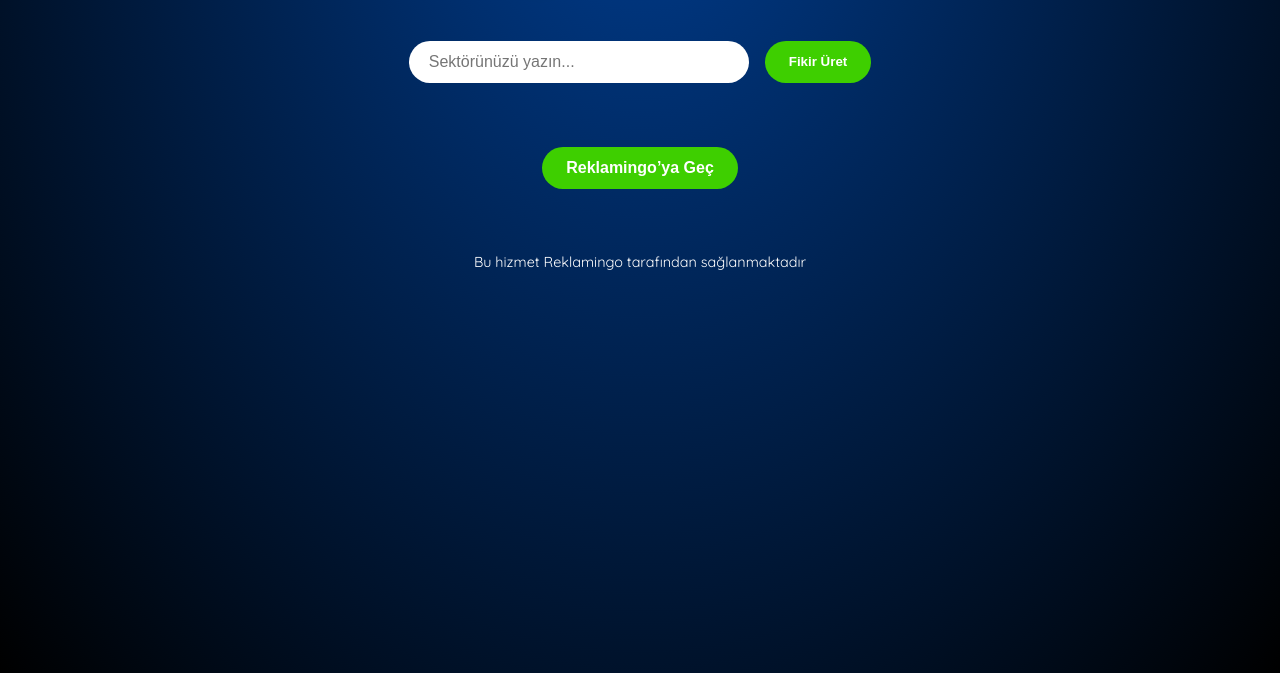
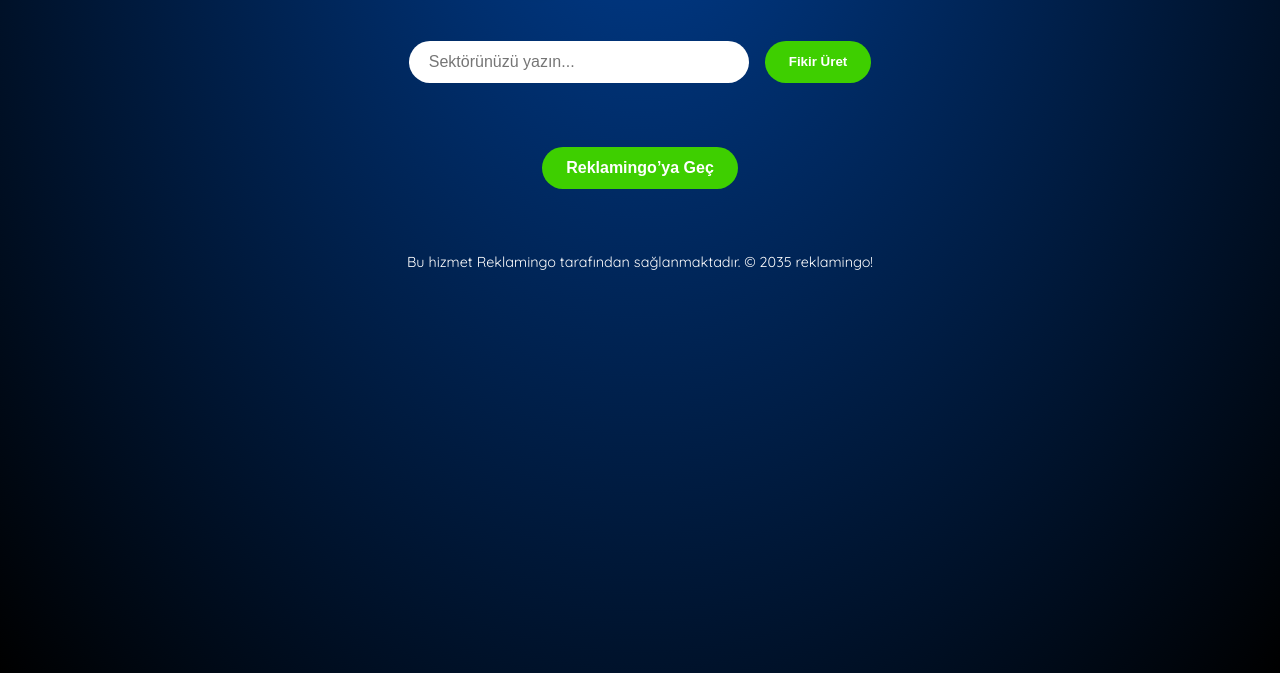
Before and after one commit to reklamingo/reklamingo-ai-assistant, a website: page public/index.html in a window 1280 px wide. Shown: the part 191-864 px from the top of the page. Drawn offline with Linux system fonts and the light colour scheme.

Commit message:
Update index.html

```diff
--- a/public/index.html
+++ b/public/index.html
@@ -203,7 +203,7 @@
 </div>
 
 <footer style="text-align: center; color: #ffffff; margin-top: 4rem; font-size: 0.9rem;">
-  Bu hizmet Reklamingo tarafından sağlanmaktadır
+  Bu hizmet Reklamingo tarafından sağlanmaktadır. © 2035 reklamingo!
 </footer>
 
 </body>
```
